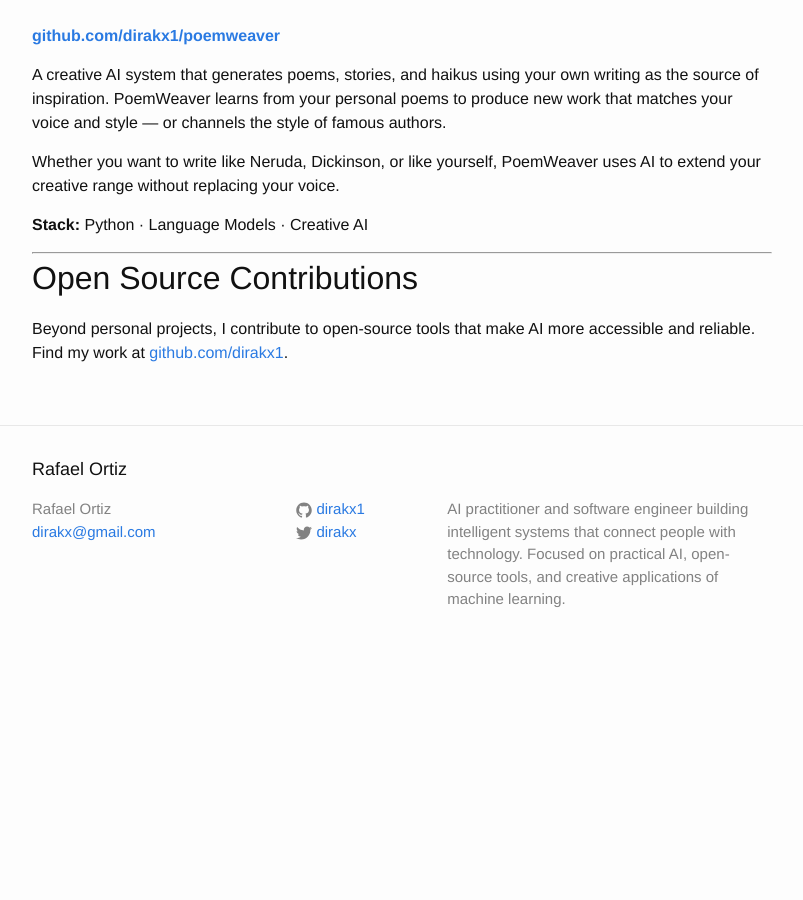
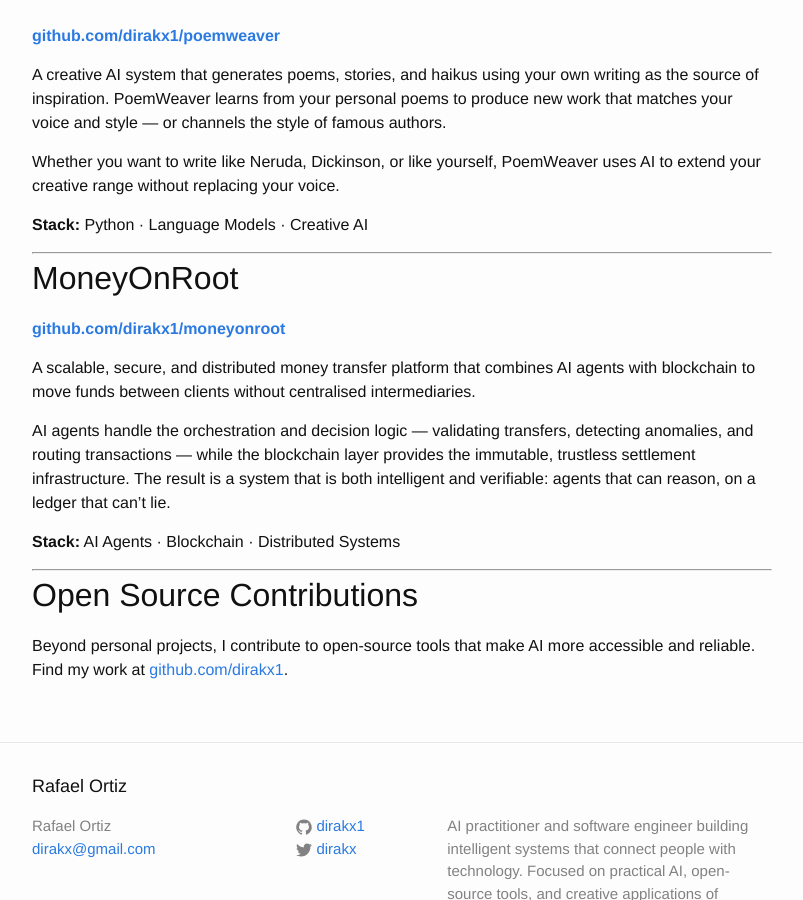
Before and after one commit to dirakx1/RafaelOrtiz.github.io, a Jekyll site: the page built from projects.md, in a window 1280 px wide and 900 px high, scrolled down 624 px. Shown: the whole window, without its empty margins (238-1041 px from the left). Built offline with Jekyll 4.4.1, drawn with Linux system fonts in a browser that asks for light colours; before the commit the page ends 1295 px from its top, so only the background shows below that.

Commit message:
Add MoneyOnRoot project to projects page and homepage
Co-Authored-By: Claude Sonnet 4.6 <noreply@anthropic.com>

```diff
--- a/index.html
+++ b/index.html
@@ -25,6 +25,10 @@ layout: default
       <h2><a class="post-link" href="https://github.com/dirakx1/poemweaver">PoemWeaver</a></h2>
       <p>Generate poems, stories, and haikus in your own voice or in the style of famous authors — powered by AI trained on your writing.</p>
     </li>
+    <li>
+      <h2><a class="post-link" href="https://github.com/dirakx1/moneyonroot">MoneyOnRoot</a></h2>
+      <p>Scalable, secure, and distributed money transfer between clients using AI agents and blockchain — no central intermediary required.</p>
+    </li>
   </ul>
 
   {% if site.posts.size > 0 %}
--- a/projects.md
+++ b/projects.md
@@ -34,6 +34,18 @@ Whether you want to write like Neruda, Dickinson, or like yourself, PoemWeaver u
 
 ---
 
+## MoneyOnRoot
+
+**[github.com/dirakx1/moneyonroot](https://github.com/dirakx1/moneyonroot)**
+
+A scalable, secure, and distributed money transfer platform that combines AI agents with blockchain to move funds between clients without centralised intermediaries.
+
+AI agents handle the orchestration and decision logic — validating transfers, detecting anomalies, and routing transactions — while the blockchain layer provides the immutable, trustless settlement infrastructure. The result is a system that is both intelligent and verifiable: agents that can reason, on a ledger that can't lie.
+
+**Stack:** AI Agents · Blockchain · Distributed Systems
+
+---
+
 ## Open Source Contributions
 
 Beyond personal projects, I contribute to open-source tools that make AI more accessible and reliable. Find my work at [github.com/dirakx1](https://github.com/dirakx1).
```
